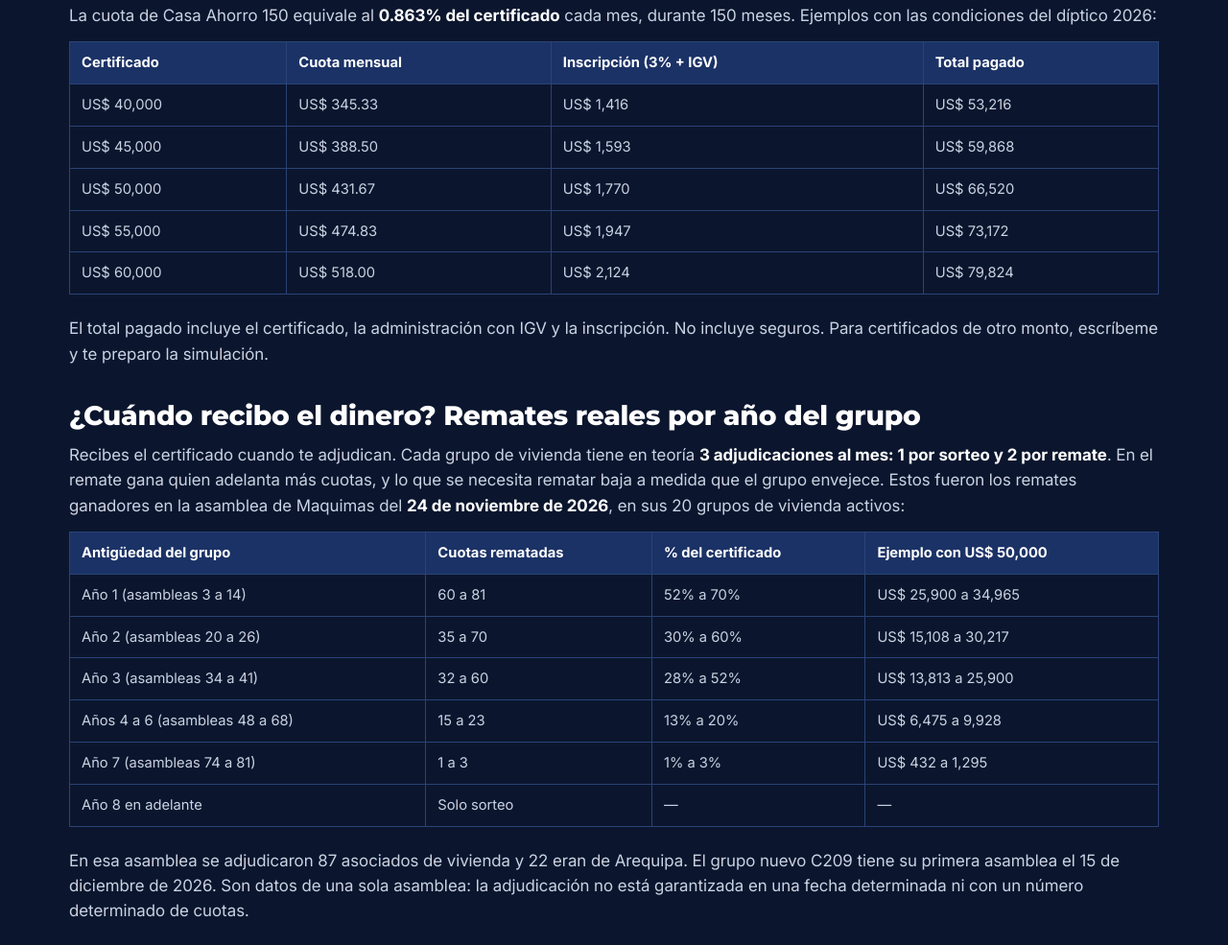
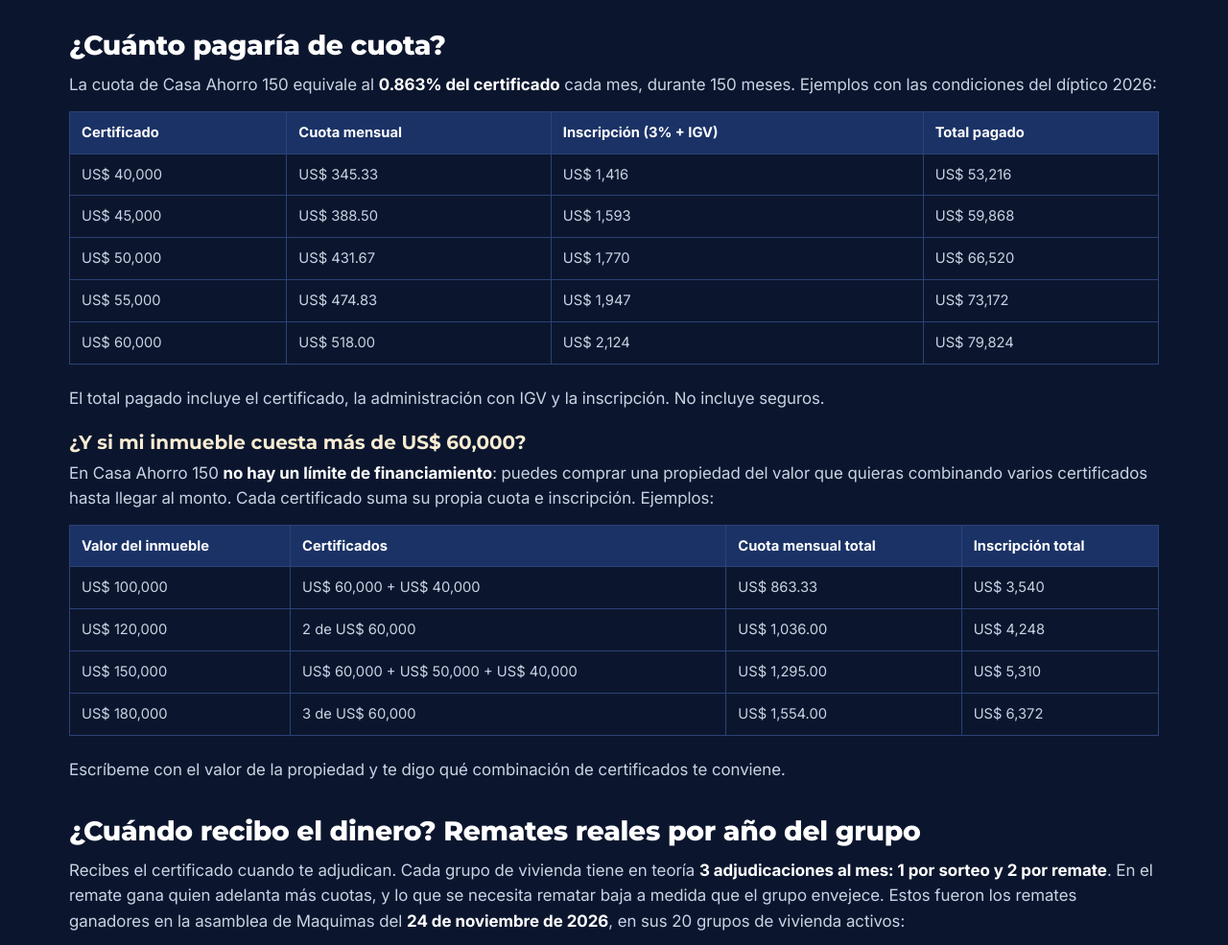
Before and after one commit to yehisoncsalas-art/comparador-autos, a plain HTML site: page financiamiento-vivienda-fondo-colectivo-arequipa.html in a window 1280 px wide. Shown: the part 1422-2407 px from the top of the page at 96% size. Drawn offline with Linux system fonts and the light colour scheme.

Commit message:
Vivienda: sin límite de financiamiento combinando certificados
Agrega el dato en la respuesta inicial, en Datos clave, una sección con
ejemplos de US$100,000 a US$180,000, una pregunta frecuente y el schema.

Co-Authored-By: Claude Opus 5.5 <noreply@anthropic.com>
Claude-Session: https://claude.ai/code/session_01LBBHbRCf4CFaAaiNU3cDid

```diff
--- a/financiamiento-vivienda-fondo-colectivo-arequipa.html
+++ b/financiamiento-vivienda-fondo-colectivo-arequipa.html
@@ -15,7 +15,7 @@
 <meta name="description" content="Casa Ahorro 150 de Maquimas en Arequipa: sin intereses, 150 cuotas en dólares y 2% anual + IGV. Cuotas, remates reales y cuándo conviene frente al banco.">
 <link rel="canonical" href="https://yehisoncerpa.pages.dev/financiamiento-vivienda-fondo-colectivo-arequipa.html">
 <meta property="og:title" content="Fondo colectivo para vivienda en Arequipa: Casa Ahorro 150 de Maquimas">
-<meta property="og:description" content="Sin intereses, 150 cuotas en dólares y administración 2% anual + IGV. Cuotas referenciales, remates reales por año del grupo y cuándo conviene frente al banco.">
+<meta property="og:description" content="Sin intereses, sin monto máximo (combinas certificados) y 150 cuotas en dólares. Cuotas, remates reales por año del grupo y cuándo conviene frente al banco.">
 <meta property="og:url" content="https://yehisoncerpa.pages.dev/financiamiento-vivienda-fondo-colectivo-arequipa.html">
 <meta property="og:type" content="article">
 <meta property="og:locale" content="es_PE">
@@ -67,7 +67,7 @@
       "category": "Fondo colectivo para vivienda",
       "provider": { "@type": "Organization", "name": "Maquimas (EAFC Maquisistema)", "url": "https://www.maquimas.pe/" },
       "areaServed": { "@type": "City", "name": "Arequipa" },
-      "feesAndCommentsSpecification": "Administración 2% anual + IGV (25% + IGV por contrato). Inscripción 3% + IGV del certificado. Sin intereses. Plazo 150 meses. Cuotas en dólares.",
+      "feesAndCommentsSpecification": "Administración 2% anual + IGV (25% + IGV por contrato). Inscripción 3% + IGV del certificado. Sin intereses. Plazo 150 meses. Cuotas en dólares. Sin límite de financiamiento: se combinan varios certificados para llegar al valor del inmueble.",
       "offers": {
         "@type": "Offer",
         "priceCurrency": "USD",
@@ -87,6 +87,7 @@
       "mainEntity": [
         { "@type": "Question", "name": "¿Qué es un fondo colectivo para vivienda?", "acceptedAnswer": { "@type": "Answer", "text": "Es un grupo de personas que paga cuotas mensuales a un fondo administrado por una empresa supervisada por la SMV. Cada mes el fondo entrega certificados a algunos asociados, por sorteo o por remate, para comprar su inmueble. No hay intereses: se paga el valor del certificado más una comisión de administración." } },
         { "@type": "Question", "name": "¿Cuánto es la cuota de Casa Ahorro 150 de Maquimas?", "acceptedAnswer": { "@type": "Answer", "text": "La cuota mensual equivale al 0.863% del certificado durante 150 meses. Por ejemplo, US$ 345.33 para un certificado de US$ 40,000, US$ 431.67 para US$ 50,000 y US$ 518 para US$ 60,000. La inscripción es 3% + IGV del certificado." } },
+        { "@type": "Question", "name": "¿Hay un monto máximo para financiar mi casa?", "acceptedAnswer": { "@type": "Answer", "text": "No. Casa Ahorro 150 no tiene límite de financiamiento: si la propiedad cuesta más que un certificado, se compran varios certificados hasta llegar al monto. Por ejemplo, para una casa de US$ 120,000 se combinan 2 certificados de US$ 60,000, con una cuota total de US$ 1,036 al mes." } },
         { "@type": "Question", "name": "¿Cobra intereses el fondo colectivo para vivienda?", "acceptedAnswer": { "@type": "Answer", "text": "No. Casa Ahorro 150 no cobra intereses. El costo es la administración de 2% anual + IGV (25% + IGV en todo el contrato) y la inscripción de 3% + IGV." } },
         { "@type": "Question", "name": "¿Cuándo recibo el dinero para mi casa?", "acceptedAnswer": { "@type": "Answer", "text": "Cuando seas adjudicado. Cada grupo tiene en teoría 3 adjudicaciones por asamblea: 1 por sorteo y 2 por remate. El remate ganador depende de la antigüedad del grupo: en la asamblea del 24/11/2026 fue de 60 a 81 cuotas en grupos de menos de un año y de 1 a 3 cuotas en grupos de 7 años. La adjudicación no está garantizada en una fecha determinada." } },
         { "@type": "Question", "name": "¿Revisan mi historial crediticio para entrar?", "acceptedAnswer": { "@type": "Answer", "text": "Para entrar al grupo no se revisa el historial crediticio. Al ser adjudicado, la empresa pide sustento de pago y garantías según el contrato, y el inmueble debe estar inscrito en Registros Públicos." } },
@@ -129,7 +130,7 @@
     <h1>Fondo colectivo para vivienda en Arequipa: Casa Ahorro 150 de Maquimas</h1>
     <p class="updated">Actualizado el 27 de noviembre de 2026 · Por <a href="/sobre-yehison-cerpa.html">Yehison Cerpa Salas</a>, economista y asesor comercial de fondos colectivos en Arequipa</p>
 
-    <p class="lead"><strong>Casa Ahorro 150</strong> es el fondo colectivo para vivienda de <strong>Maquimas</strong>: pagas un certificado en dólares en <strong>150 cuotas mensuales sin intereses</strong>, con una administración de <strong>2% anual + IGV</strong>, y recibes el dinero para tu inmueble cuando te adjudican por sorteo o por remate. Cuesta menos que un crédito hipotecario, pero la fecha de entrega no está garantizada.</p>
+    <p class="lead"><strong>Casa Ahorro 150</strong> es el fondo colectivo para vivienda de <strong>Maquimas</strong>: pagas un certificado en dólares en <strong>150 cuotas mensuales sin intereses</strong>, con una administración de <strong>2% anual + IGV</strong>, y recibes el dinero para tu inmueble cuando te adjudican por sorteo o por remate. No hay un monto máximo: si tu inmueble cuesta más que un certificado, sumas varios. Cuesta menos que un crédito hipotecario, pero la fecha de entrega no está garantizada.</p>
 
     <h2>Datos clave de Casa Ahorro 150</h2>
     <table class="content-table">
@@ -139,6 +140,7 @@
         <tr><th scope="row">Administración</th><td>2% anual + IGV (25% + IGV en todo el contrato)</td></tr>
         <tr><th scope="row">Inscripción</th><td>3% + IGV del certificado (3.54%)</td></tr>
         <tr><th scope="row">Cuota mensual</th><td>0.863% del certificado (capital + administración con IGV)</td></tr>
+        <tr><th scope="row">Monto a financiar</th><td>Sin límite: se combinan varios certificados (por ejemplo, 2 de US$ 60,000 para US$ 120,000)</td></tr>
         <tr><th scope="row">Moneda</th><td>Dólares (US$)</td></tr>
         <tr><th scope="row">Adjudicación</th><td>1 sorteo y 2 remates teóricos por asamblea en cada grupo</td></tr>
         <tr><th scope="row">Socios por grupo</th><td>450 (programa C2)</td></tr>
@@ -173,7 +175,22 @@
         <tr><td>US$ 60,000</td><td>US$ 518.00</td><td>US$ 2,124</td><td>US$ 79,824</td></tr>
       </tbody>
     </table>
-    <p>El total pagado incluye el certificado, la administración con IGV y la inscripción. No incluye seguros. Para certificados de otro monto, escríbeme y te preparo la simulación.</p>
+    <p>El total pagado incluye el certificado, la administración con IGV y la inscripción. No incluye seguros.</p>
+
+    <h3>¿Y si mi inmueble cuesta más de US$ 60,000?</h3>
+    <p>En Casa Ahorro 150 <strong>no hay un límite de financiamiento</strong>: puedes comprar una propiedad del valor que quieras combinando varios certificados hasta llegar al monto. Cada certificado suma su propia cuota e inscripción. Ejemplos:</p>
+    <table class="content-table">
+      <thead>
+        <tr><th>Valor del inmueble</th><th>Certificados</th><th>Cuota mensual total</th><th>Inscripción total</th></tr>
+      </thead>
+      <tbody>
+        <tr><td>US$ 100,000</td><td>US$ 60,000 + US$ 40,000</td><td>US$ 863.33</td><td>US$ 3,540</td></tr>
+        <tr><td>US$ 120,000</td><td>2 de US$ 60,000</td><td>US$ 1,036.00</td><td>US$ 4,248</td></tr>
+        <tr><td>US$ 150,000</td><td>US$ 60,000 + US$ 50,000 + US$ 40,000</td><td>US$ 1,295.00</td><td>US$ 5,310</td></tr>
+        <tr><td>US$ 180,000</td><td>3 de US$ 60,000</td><td>US$ 1,554.00</td><td>US$ 6,372</td></tr>
+      </tbody>
+    </table>
+    <p>Escríbeme con el valor de la propiedad y te digo qué combinación de certificados te conviene.</p>
 
     <h2>¿Cuándo recibo el dinero? Remates reales por año del grupo</h2>
     <p>Recibes el certificado cuando te adjudican. Cada grupo de vivienda tiene en teoría <strong>3 adjudicaciones al mes: 1 por sorteo y 2 por remate</strong>. En el remate gana quien adelanta más cuotas, y lo que se necesita rematar baja a medida que el grupo envejece. Estos fueron los remates ganadores en la asamblea de Maquimas del <strong>24 de noviembre de 2026</strong>, en sus 20 grupos de vivienda activos:</p>
@@ -241,6 +258,7 @@
     <section class="faq-section">
       <details class="faq-item"><summary>¿Qué es un fondo colectivo para vivienda?</summary><p>Es un grupo de personas que paga cuotas mensuales a un fondo administrado por una empresa supervisada por la SMV. Cada mes el fondo entrega certificados a algunos asociados, por sorteo o por remate, para comprar su inmueble. No hay intereses: se paga el valor del certificado más una comisión de administración.</p></details>
       <details class="faq-item"><summary>¿Cuánto es la cuota de Casa Ahorro 150 de Maquimas?</summary><p>La cuota mensual equivale al 0.863% del certificado durante 150 meses. Por ejemplo, US$ 345.33 para un certificado de US$ 40,000, US$ 431.67 para US$ 50,000 y US$ 518 para US$ 60,000. La inscripción es 3% + IGV del certificado.</p></details>
+      <details class="faq-item"><summary>¿Hay un monto máximo para financiar mi casa?</summary><p>No. Casa Ahorro 150 no tiene límite de financiamiento: si la propiedad cuesta más que un certificado, se compran varios certificados hasta llegar al monto. Por ejemplo, para una casa de US$ 120,000 se combinan 2 certificados de US$ 60,000, con una cuota total de US$ 1,036 al mes.</p></details>
       <details class="faq-item"><summary>¿Cobra intereses el fondo colectivo para vivienda?</summary><p>No. Casa Ahorro 150 no cobra intereses. El costo es la administración de 2% anual + IGV (25% + IGV en todo el contrato) y la inscripción de 3% + IGV.</p></details>
       <details class="faq-item"><summary>¿Cuándo recibo el dinero para mi casa?</summary><p>Cuando seas adjudicado. Cada grupo tiene en teoría 3 adjudicaciones por asamblea: 1 por sorteo y 2 por remate. El remate ganador depende de la antigüedad del grupo: en la asamblea del 24/11/2026 fue de 60 a 81 cuotas en grupos de menos de un año y de 1 a 3 cuotas en grupos de 7 años. La adjudicación no está garantizada en una fecha determinada.</p></details>
       <details class="faq-item"><summary>¿Revisan mi historial crediticio para entrar?</summary><p>Para entrar al grupo no se revisa el historial crediticio. Al ser adjudicado, la empresa pide sustento de pago y garantías según el contrato, y el inmueble debe estar inscrito en Registros Públicos.</p></details>
```
